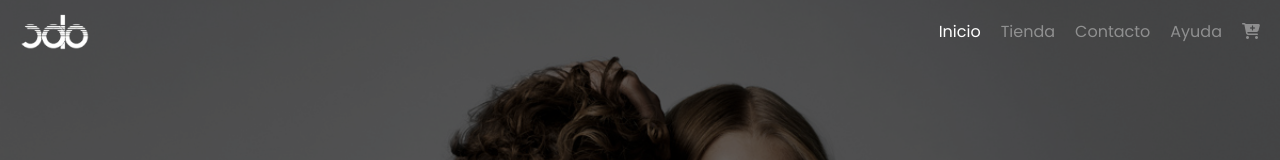
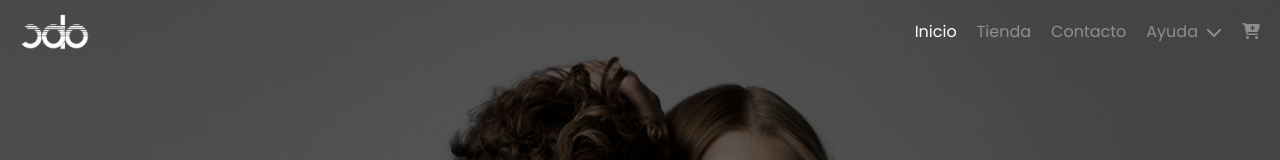
Before and after one commit to FernandoAcTr/ProyectoUnirFrontend, a React (Vite) app: page / in a window 1280 px wide. Shown: the top 160 px of the page. Built offline with nearby package versions, Linux system fonts and the light colour scheme.

Commit message:
feat: agregar menú desplegable en la Navbar con opciones de ayuda

```diff
--- a/src/layout/guest/navbar.tsx
+++ b/src/layout/guest/navbar.tsx
@@ -42,11 +42,50 @@ export const Navbar = () => {
             Contacto
           </Link>
         </li>
-        <li className='opacity-40'>
-          <Link to='#' className='text-white'>
+        <li className='group relative'>
+          <button
+            className={`text-white flex items-center gap-2 ${
+              isMenuActive('/padecimientos') || isMenuActive('/forma-cara') || isMenuActive('/faqs')
+                ? 'opacity-100'
+                : 'opacity-40'
+            }`}
+          >
             Ayuda
-          </Link>
+            <i className='fa-solid fa-chevron-down'></i>
+          </button>
+          <div
+            id='dropdownNavbar'
+            className='z-10 hidden group-hover:block bg-white divide-y divide-gray-100 rounded-md shadow w-44 absolute right-0'
+          >
+            <ul className='py-2 text-sm text-gray-700 dark:text-gray-400' aria-labelledby='dropdownLargeButton'>
+              <li>
+                <Link
+                  to='/padecimientos'
+                  className='block px-4 py-2 hover:bg-gray-100 dark:hover:bg-accent-400 dark:hover:text-white'
+                >
+                  Padecimientos
+                </Link>
+              </li>
+              <li>
+                <Link
+                  to='/forma-cara'
+                  className='block px-4 py-2 hover:bg-gray-100 dark:hover:bg-accent-400 dark:hover:text-white'
+                >
+                  Forma de Cara
+                </Link>
+              </li>
+              <li>
+                <Link
+                  to='/faqs'
+                  className='block px-4 py-2 hover:bg-gray-100 dark:hover:bg-accent-400 dark:hover:text-white'
+                >
+                  Preguntas Frecuentes
+                </Link>
+              </li>
+            </ul>
+          </div>
         </li>
+
         <li className='opacity-40'>
           <i className='fa-solid fa-cart-plus text-white'></i>
         </li>
```
